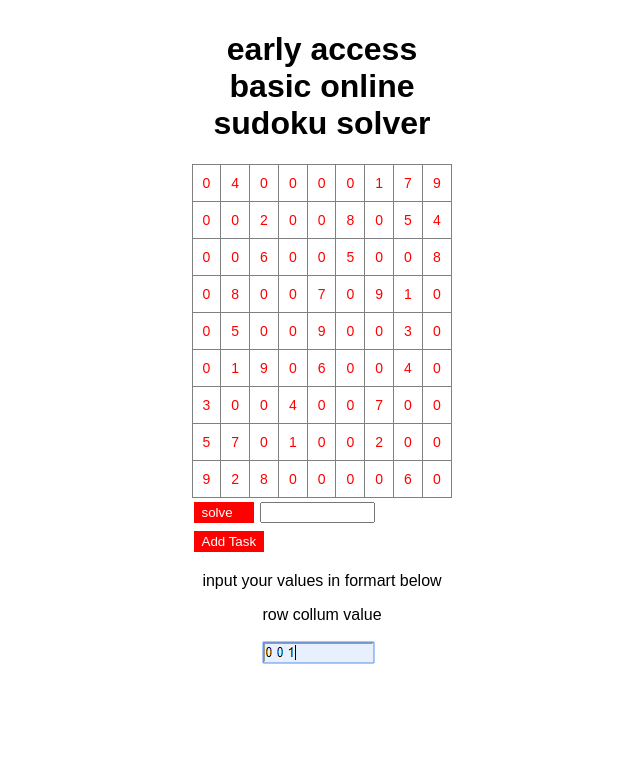
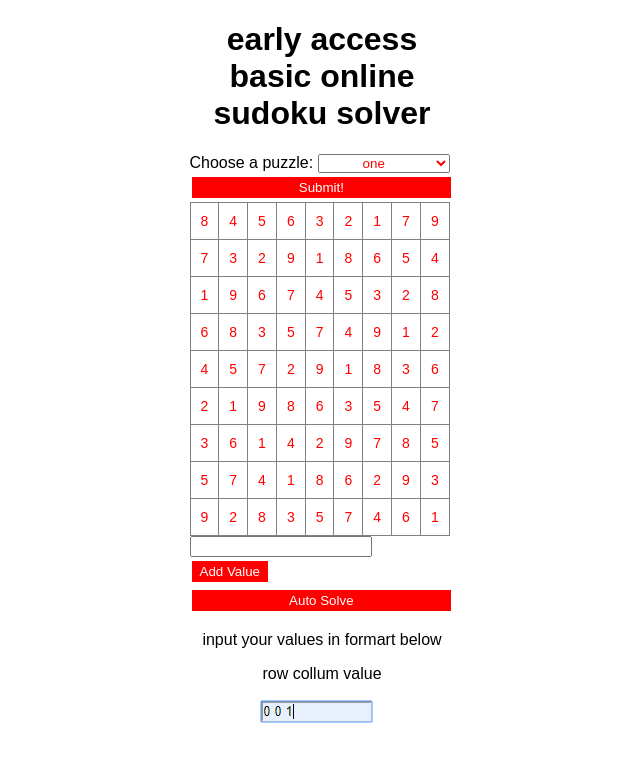
Before and after one commit to blessedarethewicked/sudokubyblessing, a Flask app: page / in a window 1280 px wide. Shown: the top 762 px of the page, without its empty margins (318-958 px from the left). Run offline with Flask 2, Linux system fonts and the light colour scheme.

Commit message:
a lot of thing. extra functinality, fixing bugs

```diff
--- a/app.py
+++ b/app.py
@@ -2,14 +2,15 @@ from flask import Flask,render_template,url_for,request,redirect
 from flask_sqlalchemy import SQLAlchemy
 from datetime import datetime
 
+from write_to_file import write_to_file
 from solve_algorithm import solving_algorithm
 import read_from_file
+
 solve_flag = False
-grid = read_from_file.read_game_file()
+grid = read_from_file.read_game_file1()
 app = Flask(__name__)
 app.config['SQLALCHEMY_DATABASE_URI'] = 'sqlite:///test.db'
 db = SQLAlchemy(app)
-
 
 class Num(db.Model):
 	grid = []
@@ -23,7 +24,7 @@ gridvalues = Num(content = '1',grid = grid)
 
 @app.route('/', methods=["POST","GET"])
 def index():
-	global solve_flag
+
 	if request.method == 'POST':
 		task_content = request.form['content']
 		array = [int(x) for x in task_content.split()]
@@ -44,19 +45,37 @@ def index():
 			return 'error adding to database : tasks already there'
 		return render_template('index.html',num = num1)
 
-@app.route('/solver')
+
+@app.route('/solver',methods=["GET"])
 def solver():
-	gridvalues.grid = read_from_file.read_game_file()
-	gridvalues.grid = solving_algorithm(gridvalues.grid)
-	gridvalues.grid = solving_algorithm(gridvalues.grid)
-	gridvalues.grid = solving_algorithm(gridvalues.grid)
-	gridvalues.grid = solving_algorithm(gridvalues.grid)
-	gridvalues.grid = solving_algorithm(gridvalues.grid)
-	gridvalues.grid = solving_algorithm(gridvalues.grid)
-	print(gridvalues.grid)
-	global solve_flag
-	solve_flag = True
-	return redirect('/')
+	if request.method == 'GET':
+		gridvalues.grid = solving_algorithm(gridvalues.grid)
+		gridvalues.grid = solving_algorithm(gridvalues.grid)
+		gridvalues.grid = solving_algorithm(gridvalues.grid)
+		gridvalues.grid = solving_algorithm(gridvalues.grid)
+		gridvalues.grid = solving_algorithm(gridvalues.grid)
+		gridvalues.grid = solving_algorithm(gridvalues.grid)
+		print(gridvalues.grid)
+		global solve_flag
+		solve_flag = True
+		return redirect('/')
 
+@app.route('/puzzle',methods=["POST"])
+def puzzle():
+	if request.method == 'POST':
+		if request.form.get('puzzle') == "one":
+			gridvalues.grid = read_from_file.read_game_file1()
+			return redirect('/')
+
+		elif request.form.get('puzzle') == "two":
+			gridvalues.grid = read_from_file.read_game_file2()
+			return redirect('/')
+
+		elif request.form['puzzle'] == "three":
+			gridvalues.grid = read_from_file.read_game_file3()
+			return redirect('/')
+
+		else:
+			return redirect('/')
 if __name__ == "__main__":
     app.run(debug=True)
--- a/solve_algorithm.py
+++ b/solve_algorithm.py
@@ -33,6 +33,6 @@ def check_if_solved(grid):
 
 
 
-grid = read_from_file.read_game_file()
-Grid.draw_grid(grid)
-Grid.draw_grid_from_file(check_if_solved(grid))
+#grid = read_from_file.read_game_file()
+#Grid.draw_grid(grid)
+#Grid.draw_grid_from_file(check_if_solved(grid))
--- a/static/css/main.css
+++ b/static/css/main.css
@@ -1,7 +1,7 @@
 body{
 	margin: auto;
-	width: 261px;
-	padding: 10px;
+	width: 265px;
+	padding: 0px;
 	font-family:sans-serif;
 }
 .tg  {
@@ -54,7 +54,8 @@ a {
 	color: red;
 }
 #content {
-    width: 41%;
+    width: 66%;
+	color: red;
 }
 input[type=submit] {
 
@@ -85,3 +86,26 @@ input[type=”button”] {
 img{
      padding: 0px 0px 0px 70px;
 }
+#puzzle{
+
+     color: red;
+     width: 50%;
+     padding: 0px 0px 0px 40px;
+
+}
+input.f1{
+	#padding: 0px 50px 0px 40px;
+	width: 98%;
+	text-align:center;
+	color: white;
+}
+button.btn{
+    width:98%;
+  background-color: red;
+  border: none;
+  color: white;
+  padding: 3px 8px;
+  text-decoration: none;
+  margin: 4px 2px;
+  cursor: pointer;
+}
--- a/templates/base.html
+++ b/templates/base.html
@@ -4,7 +4,7 @@
   <meta charset="UTF-8">
   <meta name="veiwpoint" content="width=device-width, intial-scale=1">
   <meta http-equiv="X=UA-Compatible" content="ie=edge">
-  <link rel="stylesheet" href="{{url_for('static',filename='css/main.css')}}">
+  <link rel="stylesheet" href="{{url_for('static',filename='css//main.css')}}">
 
   <!--i need top use the one before for web uploading to heroku-->
   <!--<link rel="stylesheet" href="{{url_for('static',filename='css/main.css')}}">-->
--- a/templates/index.html
+++ b/templates/index.html
@@ -5,6 +5,24 @@
 {% endblock %}
 
 {% block body %}
+<div class="d1">
+	<form action ="/puzzle" method="POST">
+		<label for="puzzle" >Choose a puzzle:</label>
+		<select id="puzzle" name="puzzle">
+		  <option value="one" >one</option>
+		  <option value="two" >two</option>
+		  <option value="three" >three</option>
+		</select>
+		<div class="form-group">
+			<button class="btn" type="submit">Submit!</button>
+		</div>
+	<form>
+
+	<!-- <form action ="/puzzle" method="GET"> -->
+		<!-- <input type="submit" value="load new pazzle" class ="f2">	 -->
+	<!-- </form> -->
+
+</div>
 <table class="tg">
   <tr>
     <td class="tg-0pky">{{num[0][0]}}</td>
@@ -105,13 +123,16 @@
 	<td class="tg-0pky">{{num[8][7]}}</td>
     <td class="tg-0pky">{{num[8][8]}}</td>
   </tr>
-</table
+</table>
 <div>
+
 	<form action ="/" method="POST">
-	    <!-- <button action="/solver/">solve</button> -->
-		<a href=solver><input type=”button” name="solve"value=solve></a>
-		<input type="text" name="content" id="content">
-		<input type="submit" value="Add Task">
+		<!-- <a href=solver><input type=”button” name="solve"value=solve></a> -->
+		<input type="text" name="content" id="content" maxlength="10">
+		<input type="submit" value="Add Value">
+	</form>
+	<form action ="/solver" method="GET">
+		<input type="submit" value="Auto Solve" class ="f1">
 	</form>
 </div>
 <div>
@@ -120,7 +141,7 @@
 </div>
 <div>
 
-	<img src="{{url_for('static', filename='inputform.png')}}" align="middle" />
+	<img src="{{url_for('static', filename='images//inputform.png')}}" align="middle" />
 
 
 </div>
--- /dev/null
+++ b/write_to_file.py
@@ -0,0 +1,6 @@
+def write_to_file(grid):
+    output_file = open("outputfile.txt","w")
+    for line in grid:
+        output_file.write(str(line))
+        output_file.write("\n")
+    output_file.close()
```
Also changed, not shown: game_file1.txt (added, +9 -0 lines), game_file2.txt (added, +9 -0 lines), read_from_file.py (+13 -1 lines), Readme.txt, static/images/inputform.PNG (renamed from static/inputform.PNG), templates/map_grip.txt (deleted).
